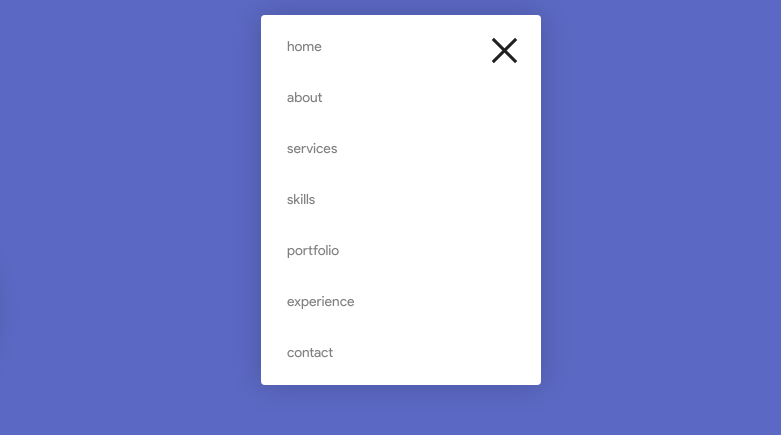
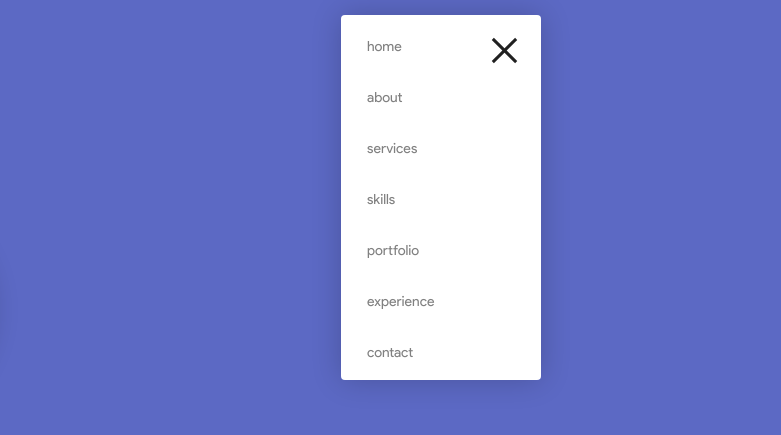
Before and after one commit to NickWald/wald.nyc, a plain HTML site: page portraits.html in a window 1280 px wide. Both pictures are taken after a click on the link 1003 px from the left and 50 px from the top of the page. Shown: the top 435 px of the page, 499-1280 px from the left. Drawn offline with Linux system fonts and the light colour scheme.

Commit message:
changed size of menu, thinner

```diff
--- a/portraits.html
+++ b/portraits.html
@@ -45,7 +45,8 @@
 					</span>
 				</a>
 
-				<div class='menu' >
+				<div class='menu' style="width: 200px; height: 365px;">
+
 					<ul>
 
 						<li>
```
Also changed, not shown: index.html (+1 -1 lines).
